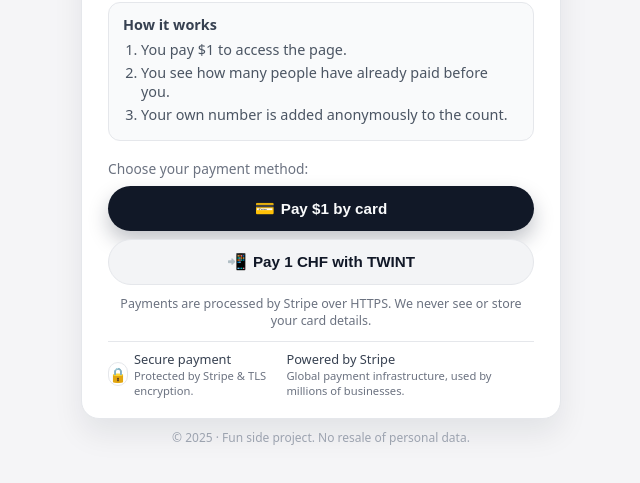
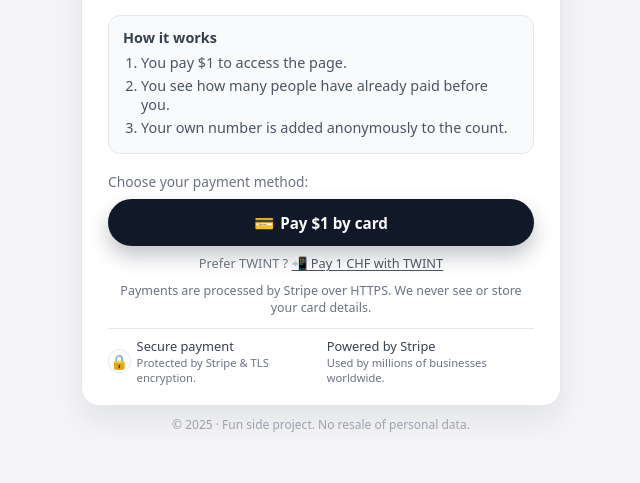
Before and after one commit to leowursten/1-dollar-site, a website: page index.html in a window 1280 px wide. Shown: the part 241-724 px from the top of the page, without its empty margins (319-959 px from the left). Drawn offline with Linux system fonts and the light colour scheme.

Commit message:
refining

```diff
--- a/index.html
+++ b/index.html
@@ -88,54 +88,72 @@
     .buttons {
       display: flex;
       flex-direction: column;
-      gap: 8px;
+      gap: 4px;
       margin-bottom: 10px;
       margin-top: 4px;
     }
 
     button {
+      border: none;
+      cursor: pointer;
+      font-family: inherit;
+    }
+
+    .btn-primary {
       width: 100%;
       padding: 0.8rem 1.2rem;
       border-radius: 9999px;
-      border: none;
-      cursor: pointer;
       font-size: 0.95rem;
       font-weight: 600;
       display: inline-flex;
       align-items: center;
       justify-content: center;
       gap: 6px;
-      transition: transform 0.1s ease, box-shadow 0.1s ease, background 0.15s ease, color 0.15s ease, border-color 0.15s ease;
-    }
-
-    button.primary {
       background: #111827;
       color: #f9fafb;
       box-shadow: 0 10px 20px rgba(15, 23, 42, 0.25);
+      transition: transform 0.1s ease, box-shadow 0.1s ease;
     }
 
-    button.primary:hover {
+    .btn-primary:hover {
       transform: translateY(-1px);
       box-shadow: 0 14px 28px rgba(15, 23, 42, 0.3);
-    }
-
-    button.secondary {
-      background: #f3f4f6;
-      color: #111827;
-      border: 1px solid #e5e7eb;
-    }
-
-    button.secondary:hover {
-      background: #e5e7eb;
     }
 
     .btn-icon {
       font-size: 1rem;
     }
 
+    .twint-wrapper {
+      margin-top: 4px;
+      text-align: center;
+      font-size: 0.8rem;
+      color: #6b7280;
+    }
+
+    .twint-button {
+      background: none;
+      padding: 0;
+      margin: 0;
+      border-radius: 0;
+      font-size: 0.8rem;
+      font-weight: 500;
+      display: inline-flex;
+      align-items: center;
+      gap: 4px;
+      color: #4b5563;
+      text-decoration: underline;
+      text-decoration-thickness: 1px;
+      text-underline-offset: 2px;
+    }
+
+    .twint-button:hover {
+      color: #111827;
+    }
+
     small {
       display: block;
-      margin-top: 4px;
+      margin-top: 6px;
       font-size: 0.78rem;
       color: #6b7280;
       text-align: center;
@@ -216,15 +234,17 @@
       <p class="hint">Choose your payment method:</p>
 
       <div class="buttons">
-        <button id="payUsd" class="primary">
+        <button id="payUsd" class="btn-primary">
           <span class="btn-icon">💳</span>
           <span>Pay $1 by card </span>
-                </button>
+        </button>
 
-        <button id="payTwint" class="secondary">
-          <span class="btn-icon">📲</span>
-          <span>Pay 1 CHF with TWINT</span>
-        </button>
+        <div class="twint-wrapper">
+          Prefer TWINT ?
+          <button id="payTwint" class="twint-button" type="button">
+            <span>📲 Pay 1 CHF with TWINT</span>
+          </button>
+        </div>
       </div>
 
       <small>
@@ -242,7 +262,7 @@
         </div>
         <div>
           <div class="security-label">Powered by Stripe</div>
-          <div class="security-sub">Global payment infrastructure, used by millions of businesses.</div>
+          <div class="security-sub">Used by millions of businesses worldwide.</div>
         </div>
       </div>
     </div>
```
